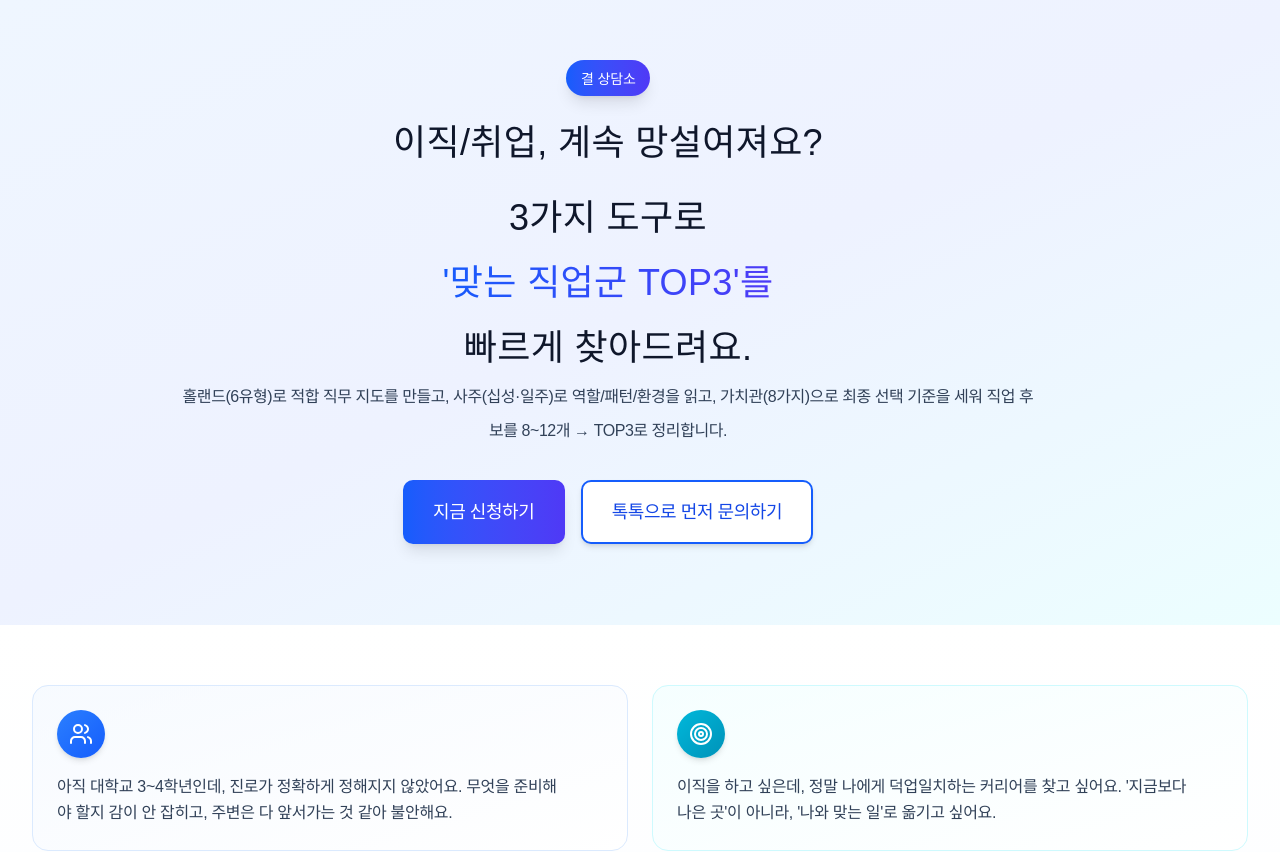
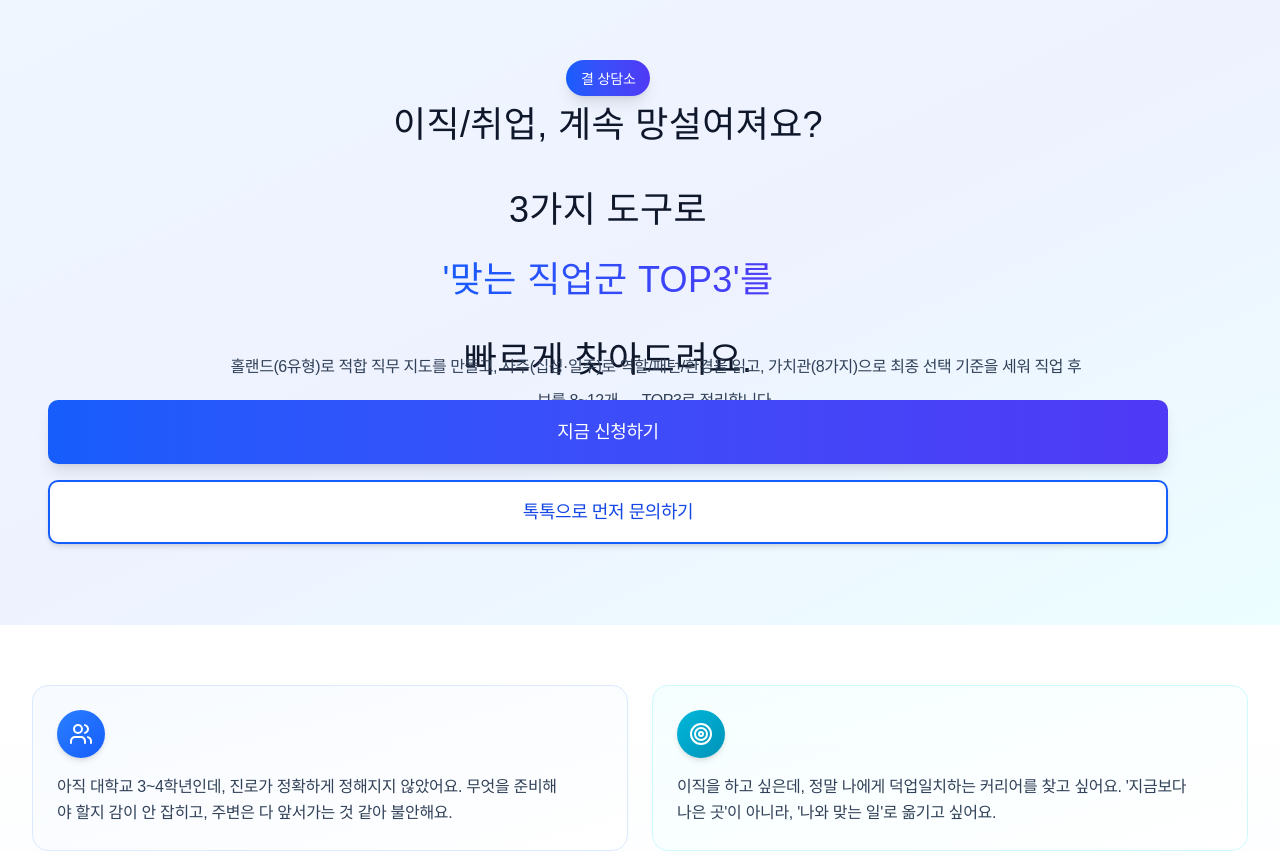
Before and after one commit to dltkdals20/careerholand, a React (Vite) app: page / in a window 1280 px wide. Shown: the top 852 px of the page. Built offline with nearby package versions, Linux system fonts and the light colour scheme.

Commit message:
Improve mobile responsiveness - adjust text sizes, spacing, and button layout for mobile devices

```diff
--- a/src/imports/CareerCounselingPage.tsx
+++ b/src/imports/CareerCounselingPage.tsx
@@ -441,24 +441,24 @@ export default function Component() {
           <div className="absolute bg-gradient-to-r from-[#155dfc] h-[36px] left-[533.88px] rounded-[1.67772e+07px] shadow-[0px_10px_15px_-3px_rgba(0,0,0,0.1),0px_4px_6px_-4px_rgba(0,0,0,0.1)] to-[#4f39f6] top-0 w-[84.234px]" data-name="Container">
             <p className="absolute font-['Inter:Regular','Noto_Sans_KR:Regular',sans-serif] font-normal leading-[20px] left-[42.5px] not-italic text-[14px] text-center text-nowrap text-white top-[8.5px] tracking-[-0.1504px] translate-x-[-50%]">결 상담소</p>
           </div>
-          <div className="absolute h-[auto] left-0 top-[60px] w-[1152px] flex flex-col gap-4" data-name="Heading 1">
-            <p className="absolute font-['Inter:Medium','Noto_Sans_KR:Medium',sans-serif] font-medium leading-[60px] sm:leading-[45px] left-1/2 not-italic text-[#0f172b] text-[48px] sm:text-[28px] md:text-[36px] text-center break-words sm:break-normal top-0 tracking-[0.3516px] translate-x-[-50%] px-4 sm:max-w-[90vw]">이직/취업, 계속 망설여져요?</p>
-            <p className="absolute font-['Inter:Medium','Noto_Sans_KR:Medium',sans-serif] font-medium leading-[60px] sm:leading-[45px] left-1/2 not-italic text-[#0f172b] text-[48px] sm:text-[28px] md:text-[36px] text-center break-words sm:break-normal top-[75px] tracking-[0.3516px] translate-x-[-50%] px-4 sm:max-w-[90vw]">3가지 도구로</p>
-            <div className="absolute content-stretch flex h-[60px] items-start left-1/2 top-[140px] w-auto translate-x-[-50%] justify-center" data-name="Text">
-              <p className="bg-clip-text font-['Inter:Medium','Noto_Sans_KR:Medium',sans-serif] font-medium leading-[60px] sm:leading-[45px] not-italic relative shrink-0 text-[48px] sm:text-[28px] md:text-[36px] text-[rgba(0,0,0,0)] text-center break-words sm:break-normal tracking-[0.3516px] px-4 sm:max-w-[90vw]" style={{ WebkitTextFillColor: "transparent", backgroundImage: "linear-gradient(90deg, rgba(0, 0, 0, 0) 0%, rgba(0, 0, 0, 0) 100%), linear-gradient(90deg, rgb(21, 93, 252) 0%, rgb(79, 57, 246) 100%)" }}>{`'맞는 직업군 TOP3'를`}</p>
+          <div className="absolute h-[auto] left-0 top-[60px] sm:top-[40px] w-[1152px] flex flex-col gap-4" data-name="Heading 1">
+            <p className="absolute font-['Inter:Medium','Noto_Sans_KR:Medium',sans-serif] font-medium leading-[60px] sm:leading-[50px] left-1/2 not-italic text-[#0f172b] text-[48px] sm:text-[32px] md:text-[36px] text-center break-words sm:break-normal top-0 sm:top-0 tracking-[0.3516px] translate-x-[-50%] px-4 sm:max-w-[90vw]">이직/취업, 계속 망설여져요?</p>
+            <p className="absolute font-['Inter:Medium','Noto_Sans_KR:Medium',sans-serif] font-medium leading-[60px] sm:leading-[50px] left-1/2 not-italic text-[#0f172b] text-[48px] sm:text-[32px] md:text-[36px] text-center break-words sm:break-normal top-[75px] sm:top-[85px] tracking-[0.3516px] translate-x-[-50%] px-4 sm:max-w-[90vw]">3가지 도구로</p>
+            <div className="absolute content-stretch flex h-[60px] items-start left-1/2 top-[140px] sm:top-[155px] w-auto translate-x-[-50%] justify-center" data-name="Text">
+              <p className="bg-clip-text font-['Inter:Medium','Noto_Sans_KR:Medium',sans-serif] font-medium leading-[60px] sm:leading-[50px] not-italic relative shrink-0 text-[48px] sm:text-[32px] md:text-[36px] text-[rgba(0,0,0,0)] text-center break-words sm:break-normal tracking-[0.3516px] px-4 sm:max-w-[90vw]" style={{ WebkitTextFillColor: "transparent", backgroundImage: "linear-gradient(90deg, rgba(0, 0, 0, 0) 0%, rgba(0, 0, 0, 0) 100%), linear-gradient(90deg, rgb(21, 93, 252) 0%, rgb(79, 57, 246) 100%)" }}>{`'맞는 직업군 TOP3'를`}</p>
             </div>
-            <p className="absolute font-['Inter:Medium','Noto_Sans_KR:Medium',sans-serif] font-medium leading-[60px] sm:leading-[45px] left-1/2 not-italic text-[#0f172b] text-[48px] sm:text-[28px] md:text-[36px] text-center break-words sm:break-normal top-[205px] tracking-[0.3516px] translate-x-[-50%] px-4 sm:max-w-[90vw]">빠르게 찾아드려요.</p>
+            <p className="absolute font-['Inter:Medium','Noto_Sans_KR:Medium',sans-serif] font-medium leading-[60px] sm:leading-[50px] left-1/2 not-italic text-[#0f172b] text-[48px] sm:text-[32px] md:text-[36px] text-center break-words sm:break-normal top-[205px] sm:top-[235px] tracking-[0.3516px] translate-x-[-50%] px-4 sm:max-w-[90vw]">빠르게 찾아드려요.</p>
           </div>
-          <div className="absolute h-[auto] left-[128px] top-[320px] w-[896px]" data-name="Paragraph">
-            <p className="absolute font-['Inter:Regular','Noto_Sans_KR:Regular',sans-serif] font-normal leading-[36px] sm:leading-[30px] md:leading-[34px] left-1/2 not-italic text-[#314158] text-[16px] sm:text-[14px] md:text-[16px] text-center top-0 tracking-[-0.4492px] translate-x-[-50%] w-full max-w-[884px] break-words px-4">홀랜드(6유형)로 적합 직무 지도를 만들고, 사주(십성·일주)로 역할/패턴/환경을 읽고, 가치관(8가지)으로 최종 선택 기준을 세워 직업 후보를 8~12개 → TOP3로 정리합니다.</p>
+          <div className="absolute h-[auto] left-[128px] sm:left-4 top-[320px] sm:top-[290px] w-[896px] sm:w-full" data-name="Paragraph">
+            <p className="absolute font-['Inter:Regular','Noto_Sans_KR:Regular',sans-serif] font-normal leading-[36px] sm:leading-[32px] md:leading-[34px] left-1/2 not-italic text-[#314158] text-[16px] sm:text-[15px] md:text-[16px] text-center top-0 tracking-[-0.4492px] translate-x-[-50%] w-full max-w-[884px] break-words px-4">홀랜드(6유형)로 적합 직무 지도를 만들고, 사주(십성·일주)로 역할/패턴/환경을 읽고, 가치관(8가지)으로 최종 선택 기준을 세워 직업 후보를 8~12개 → TOP3로 정리합니다.</p>
           </div>
-          <div className="absolute content-stretch flex gap-[16px] h-[64px] items-start justify-center left-0 top-[420px] w-[1152px]" data-name="Container">
-            <a href="https://talk.naver.com/WI2DRB9" target="_blank" rel="noopener noreferrer" className="bg-gradient-to-r from-[#155dfc] h-[64px] relative rounded-[10px] shadow-[0px_10px_15px_-3px_rgba(0,0,0,0.1),0px_4px_6px_-4px_rgba(0,0,0,0.1)] shrink-0 to-[#4f39f6] w-[161.844px] flex items-center justify-center hover:opacity-90 transition-opacity" data-name="Button">
+          <div className="absolute content-stretch flex gap-[16px] h-[64px] items-start justify-center left-0 top-[420px] sm:top-[380px] w-[1152px] sm:flex-col sm:px-4" data-name="Container">
+            <a href="https://talk.naver.com/WI2DRB9" target="_blank" rel="noopener noreferrer" className="bg-gradient-to-r from-[#155dfc] h-[64px] relative rounded-[10px] shadow-[0px_10px_15px_-3px_rgba(0,0,0,0.1),0px_4px_6px_-4px_rgba(0,0,0,0.1)] shrink-0 to-[#4f39f6] w-[161.844px] sm:w-full flex items-center justify-center hover:opacity-90 transition-opacity" data-name="Button">
               <div className="bg-clip-padding border-0 border-[transparent] border-solid relative size-full flex items-center justify-center">
                 <p className="font-['Inter:Medium','Noto_Sans_KR:Medium',sans-serif] font-medium leading-[28px] not-italic text-[18px] text-center text-nowrap text-white tracking-[-0.4395px]">지금 신청하기</p>
               </div>
             </a>
-            <a href="https://talk.naver.com/WI2DRB9" target="_blank" rel="noopener noreferrer" className="bg-white h-[64px] relative rounded-[10px] shrink-0 w-[232.547px] flex items-center justify-center hover:bg-gray-50 transition-colors border-2 border-[#155dfc] border-solid shadow-[0px_4px_6px_-1px_rgba(0,0,0,0.1),0px_2px_4px_-2px_rgba(0,0,0,0.1)]" data-name="Button">
+            <a href="https://talk.naver.com/WI2DRB9" target="_blank" rel="noopener noreferrer" className="bg-white h-[64px] relative rounded-[10px] shrink-0 w-[232.547px] sm:w-full flex items-center justify-center hover:bg-gray-50 transition-colors border-2 border-[#155dfc] border-solid shadow-[0px_4px_6px_-1px_rgba(0,0,0,0.1),0px_2px_4px_-2px_rgba(0,0,0,0.1)]" data-name="Button">
               <p className="font-['Inter:Medium','Noto_Sans_KR:Medium',sans-serif] font-medium leading-[28px] not-italic text-[#1447e6] text-[18px] text-center text-nowrap tracking-[-0.4395px]">톡톡으로 먼저 문의하기</p>
             </a>
           </div>
```
